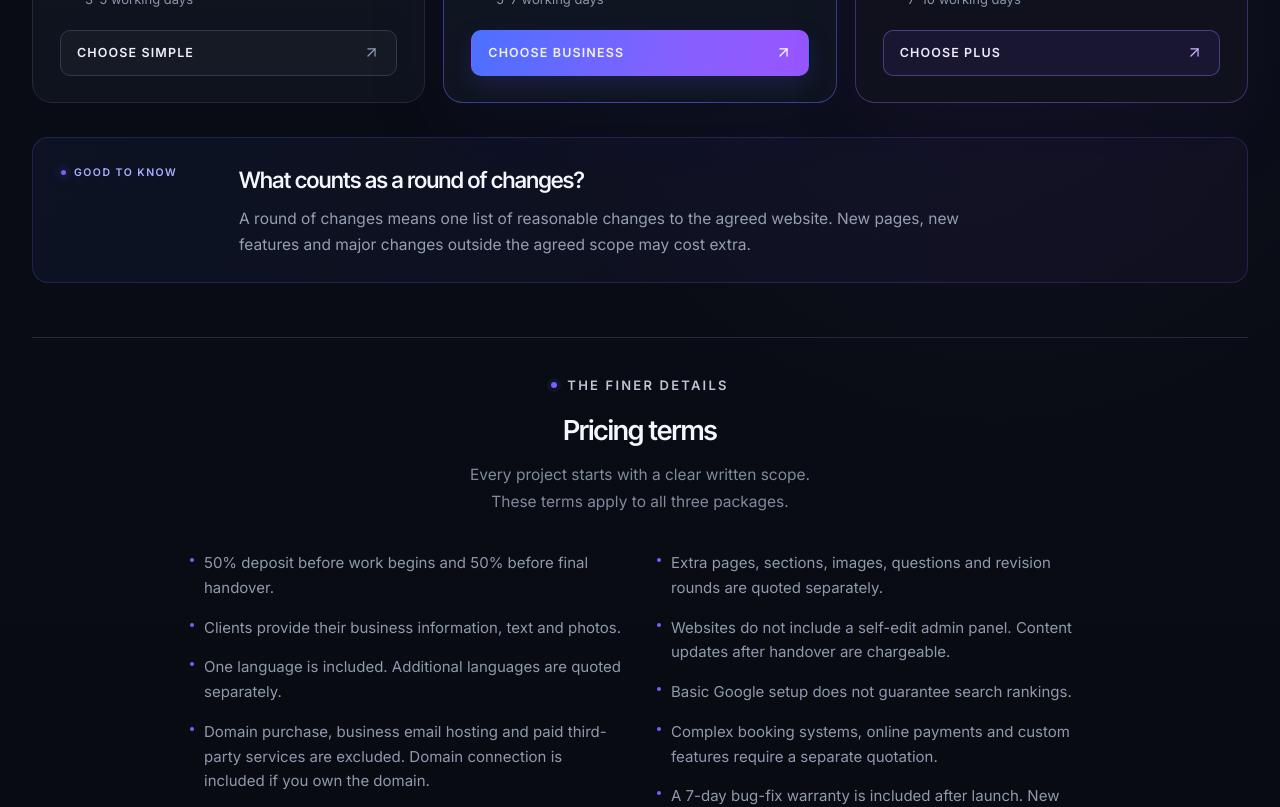
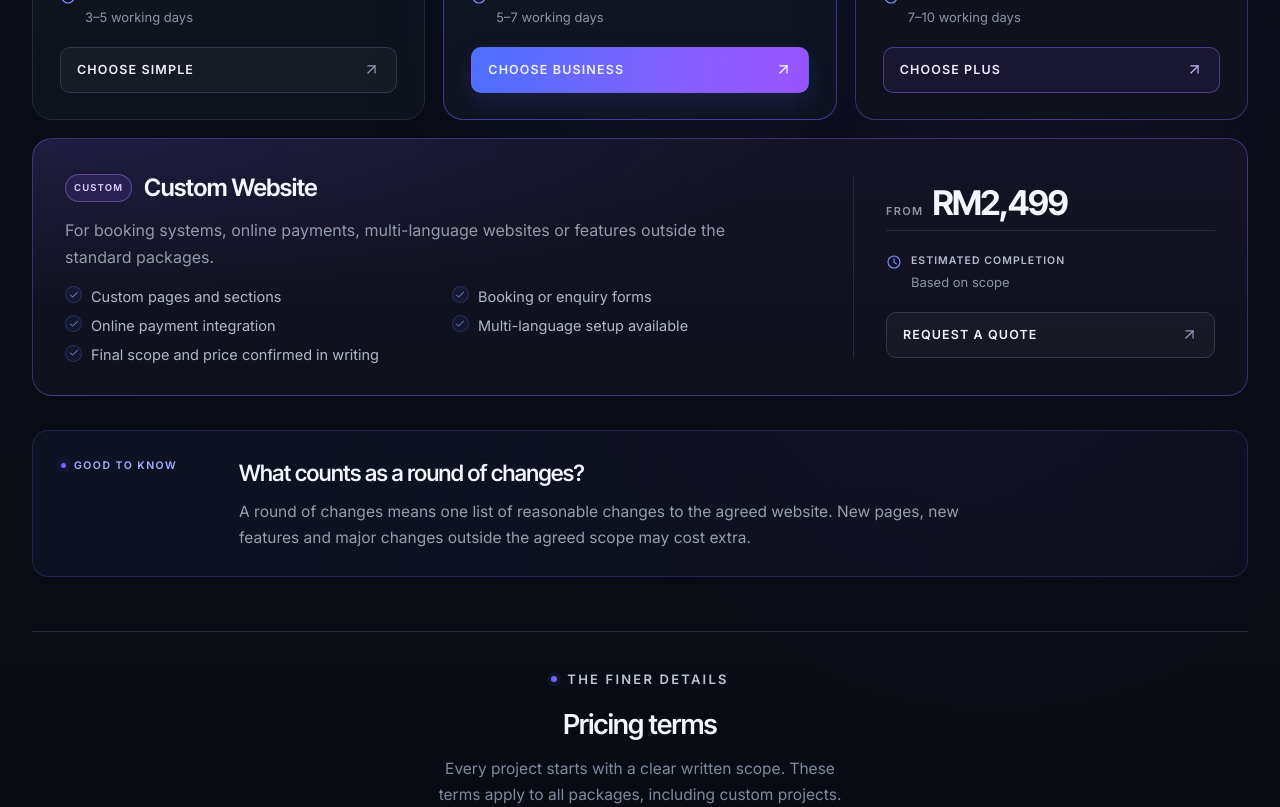
Before and after one commit to venomz92-boop/nickwebdev, a React (Vite) app: page / in a window 1280 px wide. Shown: the part 3160-3967 px from the top of the page. Built offline with nearby package versions, Linux system fonts and the light colour scheme.

Commit message:
Add files via upload

```diff
--- a/src/components/Pricing.tsx
+++ b/src/components/Pricing.tsx
@@ -9,6 +9,8 @@ type PricingProps = {
 
 export function Pricing({ onSelectPackage }: PricingProps) {
   const { t } = useI18n();
+  const standardPackages = websitePackages.filter((item) => item.id !== "custom");
+  const customPackage = websitePackages.find((item) => item.id === "custom");
 
   return (
     <section className="section pricing" id="pricing" aria-labelledby="pricing-title">
@@ -34,7 +36,7 @@ export function Pricing({ onSelectPackage }: PricingProps) {
         </div>
 
         <div className="pricing-grid">
-          {websitePackages.map((item, index) => {
+          {standardPackages.map((item, index) => {
             const copy = t.pricing.packages[item.id];
 
             return (
@@ -98,6 +100,56 @@ export function Pricing({ onSelectPackage }: PricingProps) {
               </Reveal>
             );
           })}
+
+          {customPackage && (
+            <Reveal className="pricing-custom" delay={standardPackages.length * 80}>
+              <div className="pricing-custom__copy">
+                <div className="pricing-custom__heading">
+                  <span className="pricing-custom__badge">
+                    {t.pricing.packages.custom.badge}
+                  </span>
+                  <h3>{t.pricing.packages.custom.name}</h3>
+                </div>
+                <p className="pricing-custom__description">
+                  {t.pricing.packages.custom.description}
+                </p>
+                <ul className="pricing-custom__list">
+                  {t.pricing.packages.custom.includes.map((feature) => (
+                    <li key={feature}>
+                      <span className="pricing-card__check">
+                        <Check size={12} />
+                      </span>
+                      {feature}
+                    </li>
+                  ))}
+                </ul>
+              </div>
+
+              <div className="pricing-custom__aside">
+                <div className="pricing-custom__price">
+                  <span>{t.pricing.fromLabel}</span>
+                  <strong>{customPackage.price}</strong>
+                </div>
+
+                <div className="pricing-card__delivery pricing-custom__delivery">
+                  <Clock size={16} />
+                  <span>
+                    <strong>{t.pricing.deliveryLabel}</strong>
+                    {t.pricing.packages.custom.delivery}
+                  </span>
+                </div>
+
+                <button
+                  className="pricing-card__cta pricing-custom__cta"
+                  type="button"
+                  onClick={() => onSelectPackage("custom")}
+                >
+                  {t.pricing.packages.custom.cta}
+                  <ArrowUpRight size={17} />
+                </button>
+              </div>
+            </Reveal>
+          )}
         </div>
 
         <Reveal className="pricing-rounds" delay={80}>
--- a/src/config.ts
+++ b/src/config.ts
@@ -37,7 +37,7 @@ export const contactEmailHref = siteConfig.email
  * so it never changes with the language. Names, descriptions and features
  * come from the translation dictionaries, keyed by this id.
  */
-export type WebsitePackageId = "simple" | "business" | "plus";
+export type WebsitePackageId = "simple" | "business" | "plus" | "custom";
 
 export const websitePackages: ReadonlyArray<{
   id: WebsitePackageId;
@@ -48,6 +48,7 @@ export const websitePackages: ReadonlyArray<{
   { id: "simple", price: "RM399" },
   { id: "business", price: "RM799", featured: true },
   { id: "plus", price: "RM1,299", premium: true },
+  { id: "custom", price: "RM2,499" },
 ];
 
 /** Package choices offered in the enquiry form, including "not sure yet". */
@@ -57,6 +58,7 @@ export const packageOptions: readonly PackageOption[] = [
   "simple",
   "business",
   "plus",
+  "custom",
   "unsure",
 ];
 
--- a/src/i18n/en.ts
+++ b/src/i18n/en.ts
@@ -12,7 +12,7 @@ export const en = {
       "Nick's WebDev builds clean, mobile-friendly websites for small businesses in Malaysia. Clear pricing, a fixed scope, and a simple process from start to launch.",
     ogTitle: "Nick's WebDev — Websites for Small Businesses in Malaysia",
     ogDescription:
-      "Websites for small businesses in Malaysia. Simple Websites from RM399, Business Websites from RM799, and Business Website Plus from RM1,299.",
+      "Websites for small businesses in Malaysia. Simple Websites from RM399, Business Websites from RM799, Business Website Plus from RM1,299, and custom projects from RM2,499.",
     twitterDescription:
       "Websites for small businesses in Malaysia. Clear pricing and a fixed scope.",
   },
@@ -119,9 +119,10 @@ export const en = {
     eyebrow: "Clear pricing",
     titleLead: "Choose the Right Website",
     titleAccent: "for Your Business",
-    lede: "Three straightforward packages for businesses at different stages. Each one lists exactly what you get, so there are no surprises before work starts.",
+    lede: "Three straightforward packages for businesses at different stages, plus a custom option for anything outside the standard scope. Each one lists exactly what you get, so there are no surprises before work starts.",
     currencyLabel: "All prices in",
     currencyValue: "Malaysian Ringgit (RM)",
+    fromLabel: "From",
     includesLabel: "What you get",
     deliveryLabel: "Estimated completion",
     packages: {
@@ -174,6 +175,21 @@ export const en = {
         cta: "Choose Plus",
         badge: "Most complete",
       },
+      custom: {
+        name: "Custom Website",
+        description:
+          "For booking systems, online payments, multi-language websites or features outside the standard packages.",
+        includes: [
+          "Custom pages and sections",
+          "Booking or enquiry forms",
+          "Online payment integration",
+          "Multi-language setup available",
+          "Final scope and price confirmed in writing",
+        ],
+        delivery: "Based on scope",
+        cta: "Request a quote",
+        badge: "Custom",
+      },
     },
     rounds: {
       label: "Good to know",
@@ -183,11 +199,11 @@ export const en = {
     terms: {
       eyebrow: "The finer details",
       title: "Pricing terms",
-      lede: "Every project starts with a clear written scope. These terms apply to all three packages.",
+      lede: "Every project starts with a clear written scope. These terms apply to all packages, including custom projects.",
       items: [
         "50% deposit before work begins and 50% before final handover.",
         "Clients provide their business information, text and photos.",
-        "One language is included. Additional languages are quoted separately.",
+        "Standard packages include one language. Additional languages are quoted separately.",
         "Domain purchase, business email hosting and paid third-party services are excluded. Domain connection is included if you own the domain.",
         "Extra pages, sections, images, questions and revision rounds are quoted separately.",
         "Websites do not include a self-edit admin panel. Content updates after handover are chargeable.",
@@ -322,7 +338,7 @@ export const en = {
       {
         question: "How much does a website cost?",
         answer:
-          "My packages start at RM399 for a one-page site, RM799 for a three-page business site, and RM1,299 for a five-page site with a contact form, FAQ and gallery.",
+          "The standard packages start at RM399 for a one-page site, RM799 for a three-page business site, and RM1,299 for a five-page site with a contact form, FAQ and gallery. Custom projects start from RM2,499.",
       },
       {
         question: "How long does it take?",
@@ -337,7 +353,7 @@ export const en = {
       {
         question: "Can you add a booking system or online payments?",
         answer:
-          "Yes, but that's separate work and needs its own quote. It's not part of the standard packages.",
+          "Yes. Booking systems and online payments are custom work, quoted separately. Custom projects start from RM2,499.",
       },
       {
         question: "Can you modify my existing website?",
--- a/src/i18n/ms.ts
+++ b/src/i18n/ms.ts
@@ -15,7 +15,7 @@ export const ms: Dictionary = {
     ogTitle:
       "Nick's WebDev — Laman Web untuk Perniagaan Kecil di Malaysia",
     ogDescription:
-      "Laman web untuk perniagaan kecil di Malaysia. Laman Web Ringkas dari RM399, Laman Web Perniagaan dari RM799, dan Laman Web Perniagaan Plus dari RM1,299.",
+      "Laman web untuk perniagaan kecil di Malaysia. Laman Web Ringkas dari RM399, Laman Web Perniagaan dari RM799, Laman Web Perniagaan Plus dari RM1,299, dan projek tersuai dari RM2,499.",
     twitterDescription:
       "Laman web untuk perniagaan kecil di Malaysia. Harga jelas dan skop yang tetap.",
   },
@@ -126,9 +126,10 @@ export const ms: Dictionary = {
     eyebrow: "Harga yang jelas",
     titleLead: "Pilih Laman Web yang Tepat",
     titleAccent: "untuk Perniagaan Anda",
-    lede: "Tiga pakej mudah untuk perniagaan pada peringkat yang berbeza. Setiap pakej menyenaraikan apa yang anda dapat, supaya anda tahu apa yang akan anda terima sebelum kerja bermula.",
+    lede: "Tiga pakej standard untuk perniagaan pada peringkat yang berbeza, serta pilihan tersuai untuk keperluan di luar skop standard. Setiap pakej menyenaraikan apa yang anda dapat, supaya anda tahu apa yang akan anda terima sebelum kerja bermula.",
     currencyLabel: "Semua harga dalam",
     currencyValue: "Ringgit Malaysia (RM)",
+    fromLabel: "Dari",
     includesLabel: "Apa yang anda dapat",
     deliveryLabel: "Anggaran masa siap",
     packages: {
@@ -181,6 +182,21 @@ export const ms: Dictionary = {
         cta: "Pilih Plus",
         badge: "Paling lengkap",
       },
+      custom: {
+        name: "Laman Web Tersuai",
+        description:
+          "Untuk sistem tempahan, pembayaran dalam talian, laman web berbilang bahasa atau ciri di luar pakej standard.",
+        includes: [
+          "Halaman dan bahagian tersuai",
+          "Borang tempahan atau pertanyaan",
+          "Integrasi pembayaran dalam talian",
+          "Pilihan berbilang bahasa",
+          "Skop dan harga dimuktamadkan secara bertulis",
+        ],
+        delivery: "Ikut skop",
+        cta: "Minta sebut harga",
+        badge: "Tersuai",
+      },
     },
     rounds: {
       label: "Untuk makluman",
@@ -190,11 +206,11 @@ export const ms: Dictionary = {
     terms: {
       eyebrow: "Perkara penting",
       title: "Terma harga",
-      lede: "Setiap projek bermula dengan pelan bertulis yang jelas. Terma di bawah terpakai untuk ketiga-tiga pakej.",
+      lede: "Setiap projek bermula dengan pelan bertulis yang jelas. Terma di bawah terpakai untuk semua pakej, termasuk projek tersuai.",
       items: [
         "Deposit 50% sebelum kerja bermula dan 50% sebelum penyerahan akhir.",
         "Pelanggan perlu menyediakan maklumat perniagaan, teks dan foto.",
-        "Satu bahasa disertakan. Bahasa tambahan akan diberikan sebut harga berasingan.",
+        "Pakej standard termasuk satu bahasa. Bahasa tambahan akan diberikan sebut harga berasingan.",
         "Pembelian domain, pengehosan e-mel perniagaan dan perkhidmatan pihak ketiga berbayar tidak termasuk. Sambungan domain disertakan jika anda memiliki domain.",
         "Halaman, bahagian, gambar, soalan dan pusingan pindaan tambahan akan diberikan sebut harga berasingan.",
         "Pakej tidak termasuk panel admin untuk sunting sendiri. Kemas kini kandungan selepas penyerahan akan dikenakan caj.",
@@ -329,7 +345,7 @@ export const ms: Dictionary = {
       {
         question: "Berapa harga laman web?",
         answer:
-          "Pakej bermula RM399 untuk satu halaman, RM799 untuk tiga halaman, dan RM1,299 untuk lima halaman dengan borang hubungi, Soalan Lazim dan galeri.",
+          "Pakej standard bermula RM399 untuk satu halaman, RM799 untuk tiga halaman, dan RM1,299 untuk lima halaman dengan borang hubungi, Soalan Lazim dan galeri. Projek tersuai bermula dari RM2,499.",
       },
       {
         question: "Berapa lama untuk siap?",
@@ -344,7 +360,7 @@ export const ms: Dictionary = {
       {
         question: "Boleh tambah sistem tempahan atau pembayaran dalam talian?",
         answer:
-          "Boleh, tetapi ia kerja berasingan dan perlu sebut harga sendiri. Ia tidak termasuk dalam pakej standard.",
+          "Boleh. Sistem tempahan dan pembayaran dalam talian ialah kerja tersuai yang akan diberikan sebut harga berasingan. Projek tersuai bermula dari RM2,499.",
       },
       {
         question: "Boleh ubah laman web sedia ada?",
--- a/src/styles.css
+++ b/src/styles.css
@@ -1984,6 +1984,110 @@ button {
   gap: 18px;
 }
 
+.pricing-custom {
+  grid-column: 1 / -1;
+  display: grid;
+  grid-template-columns: minmax(0, 1.35fr) minmax(260px, 0.65fr);
+  gap: 36px;
+  align-items: center;
+  padding: 30px 32px;
+  border: 1px solid rgba(152, 105, 255, 0.34);
+  border-radius: 20px;
+  background:
+    radial-gradient(ellipse at 0% 0%, rgba(112, 100, 255, 0.12), transparent 45%),
+    linear-gradient(180deg, #141326 0%, #0f111c 100%);
+}
+
+.pricing-custom__heading {
+  display: flex;
+  flex-wrap: wrap;
+  align-items: center;
+  gap: 12px;
+  margin-bottom: 10px;
+}
+
+.pricing-custom__heading h3 {
+  font-family: var(--font-display);
+  font-size: 24px;
+  font-weight: 620;
+  letter-spacing: -0.02em;
+}
+
+.pricing-custom__badge {
+  padding: 5px 8px;
+  border: 1px solid rgba(180, 142, 255, 0.38);
+  border-radius: 999px;
+  background: rgba(139, 89, 255, 0.13);
+  color: #ddccff;
+  font-size: 9.5px;
+  font-weight: 650;
+  letter-spacing: 0.12em;
+  text-transform: uppercase;
+}
+
+.pricing-custom__description {
+  max-width: 720px;
+  color: #929bad;
+  font-size: 16px;
+  line-height: 1.65;
+}
+
+.pricing-custom__list {
+  display: grid;
+  grid-template-columns: repeat(2, minmax(0, 1fr));
+  gap: 8px 22px;
+  margin-top: 16px;
+  list-style: none;
+}
+
+.pricing-custom__list li {
+  display: flex;
+  align-items: flex-start;
+  gap: 9px;
+  color: #b1b9c9;
+  font-size: 14.5px;
+  line-height: 1.45;
+}
+
+.pricing-custom__aside {
+  display: flex;
+  flex-direction: column;
+  justify-content: center;
+  padding-left: 32px;
+  border-left: 1px solid var(--border);
+}
+
+.pricing-custom__price {
+  display: flex;
+  align-items: baseline;
+  gap: 9px;
+}
+
+.pricing-custom__price span {
+  color: #8c95a9;
+  font-size: 11px;
+  font-weight: 600;
+  letter-spacing: 0.12em;
+  text-transform: uppercase;
+}
+
+.pricing-custom__price strong {
+  font-family: var(--font-display);
+  font-size: 34px;
+  font-weight: 680;
+  letter-spacing: -0.05em;
+}
+
+.pricing-custom__delivery {
+  margin-top: 10px;
+  padding-top: 0;
+  border-top: 0;
+}
+
+.pricing-custom__cta {
+  margin-top: 18px;
+}
+
 .pricing-card {
   position: relative;
   display: flex;
@@ -4386,3 +4490,36 @@ html[lang="ms"] .hero__title {
     font-size: clamp(1.99rem, 9.44vw, 2.65rem);
   }
 }
+
+@media (max-width: 760px) {
+  .pricing-custom {
+    grid-template-columns: 1fr;
+    gap: 24px;
+    padding: 26px 24px;
+  }
+
+  .pricing-custom__aside {
+    padding-top: 24px;
+    padding-left: 0;
+    border-top: 1px solid var(--border);
+    border-left: 0;
+  }
+
+  .pricing-custom__list {
+    grid-template-columns: 1fr;
+  }
+}
+
+@media (max-width: 560px) {
+  .pricing-custom {
+    padding: 24px 20px;
+  }
+
+  .pricing-custom__heading h3 {
+    font-size: 21px;
+  }
+
+  .pricing-custom__price strong {
+    font-size: 30px;
+  }
+}
```
